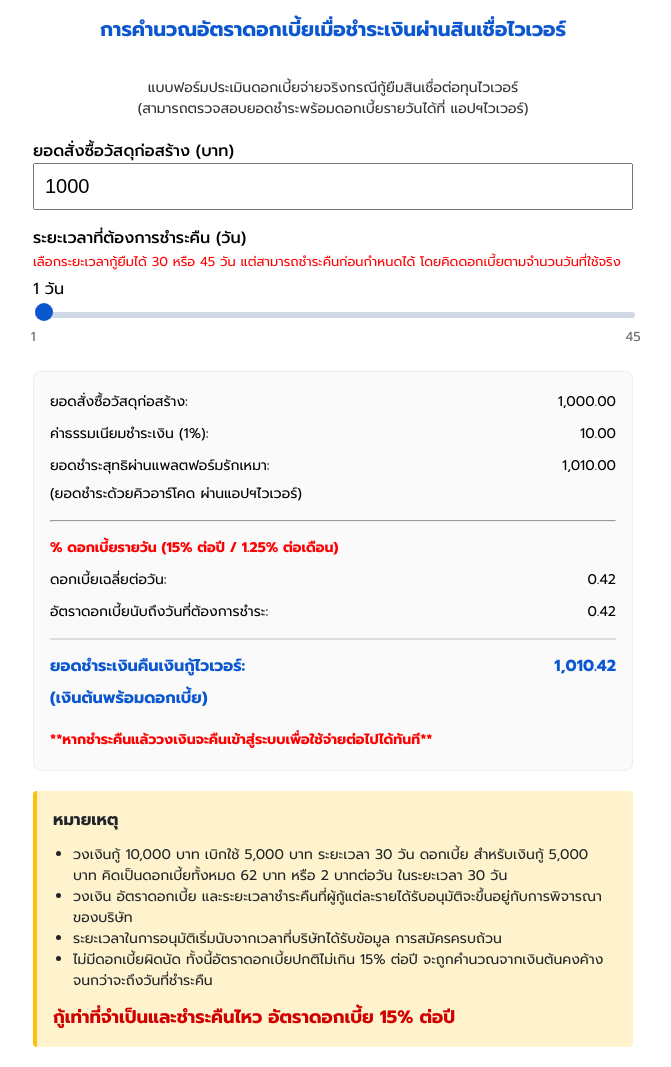
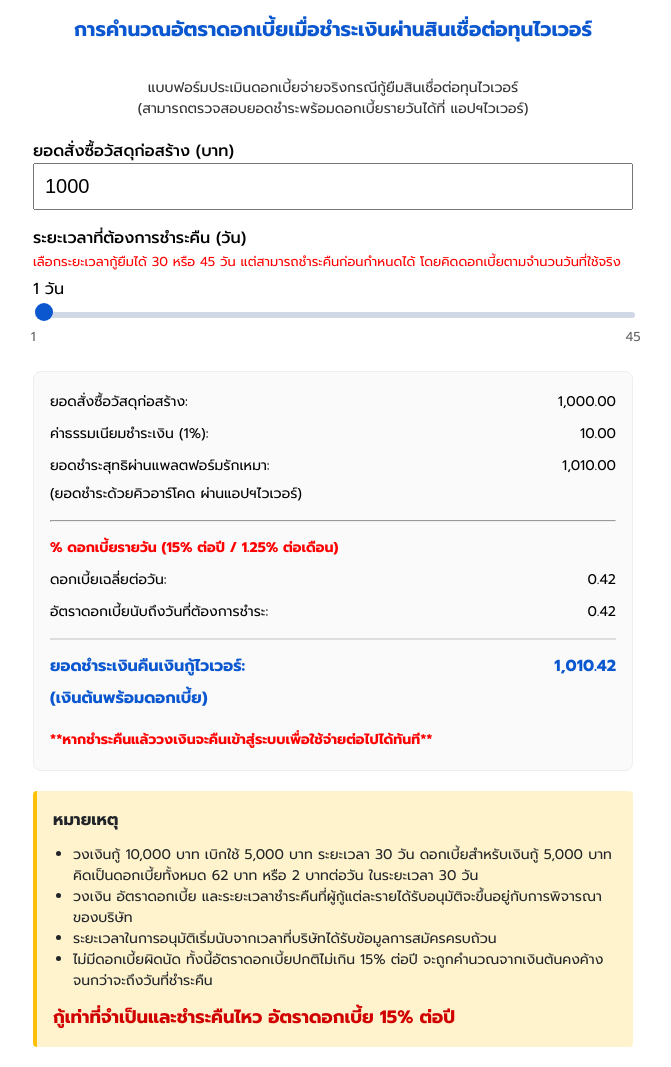
Before and after one commit to natipasj/rakmao, a plain HTML site: page index.html in a window 1280 px wide. Shown: the part 70-1137 px from the top of the page, without its empty margins (307-978 px from the left). Drawn offline with Linux system fonts and the light colour scheme.

Commit message:
Update index.html

```diff
--- a/index.html
+++ b/index.html
@@ -143,11 +143,11 @@
       <img src="https://rakmao-bo-web.builk.com/assets/logo/rakmao-color.svg" alt="Rakmao Logo" />
     </a>
     <a href="https://play.google.com/store/apps/details?id=lendnovate.vyvr" target="_blank">
-      <img src="https://sit-supplier-data.lendnovate.com/vyvr-logo-rgb.png" alt="Vyvr Logo" />
+      <img src="https://i.postimg.cc/kXGyCJpw/logo-Vyvr-blue.png" alt="Vyvr Logo" />
     </a>
   </div>
 
-  <h2>การคำนวณอัตราดอกเบี้ยเมื่อชำระเงินผ่านสินเชื่อไวเวอร์</h2>
+  <h2>การคำนวณอัตราดอกเบี้ยเมื่อชำระเงินผ่านสินเชื่อต่อทุนไวเวอร์</h2>
   <div class="sub-header">
 แบบฟอร์มประเมินดอกเบี้ยจ่ายจริงกรณีกู้ยืมสินเชื่อต่อทุนไวเวอร์
 (สามารถตรวจสอบยอดชำระพร้อมดอกเบี้ยรายวันได้ที่ แอปฯไวเวอร์)
@@ -195,9 +195,9 @@
   <div class="note-box">
     <h3 style="margin: 0 0 12px 0; font-weight: bold;">หมายเหตุ</h3>
     <ul style="padding-left: 20px; margin: 0 0 12px 0;">
-      <li>วงเงินกู้ 10,000 บาท เบิกใช้ 5,000 บาท ระยะเวลา 30 วัน ดอกเบี้ย สำหรับเงินกู้ 5,000 บาท คิดเป็นดอกเบี้ยทั้งหมด 62 บาท หรือ 2 บาทต่อวัน ในระยะเวลา 30 วัน</li>
+      <li>วงเงินกู้ 10,000 บาท เบิกใช้ 5,000 บาท ระยะเวลา 30 วัน ดอกเบี้ยสำหรับเงินกู้ 5,000 บาท คิดเป็นดอกเบี้ยทั้งหมด 62 บาท หรือ 2 บาทต่อวัน ในระยะเวลา 30 วัน</li>
       <li>วงเงิน อัตราดอกเบี้ย และระยะเวลาชำระคืนที่ผู้กู้แต่ละรายได้รับอนุมัติจะขึ้นอยู่กับการพิจารณาของบริษัท</li>
-      <li>ระยะเวลาในการอนุมัติเริ่มนับจากเวลาที่บริษัทได้รับข้อมูล การสมัครครบถ้วน</li>
+      <li>ระยะเวลาในการอนุมัติเริ่มนับจากเวลาที่บริษัทได้รับข้อมูลการสมัครครบถ้วน</li>
       <li>ไม่มีดอกเบี้ยผิดนัด ทั้งนี้อัตราดอกเบี้ยปกติไม่เกิน 15% ต่อปี จะถูกคำนวณจากเงินต้นคงค้างจนกว่าจะถึงวันที่ชำระคืน</li>
     </ul>
     <div style="font-size: 18px; font-weight: bold; color: #d00000;">
```
